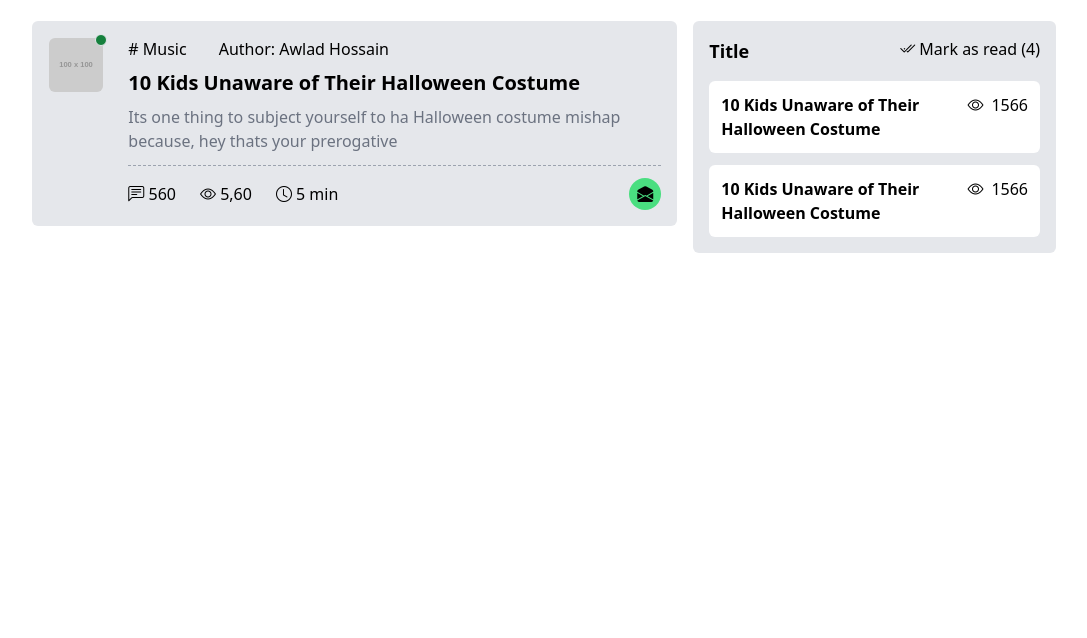
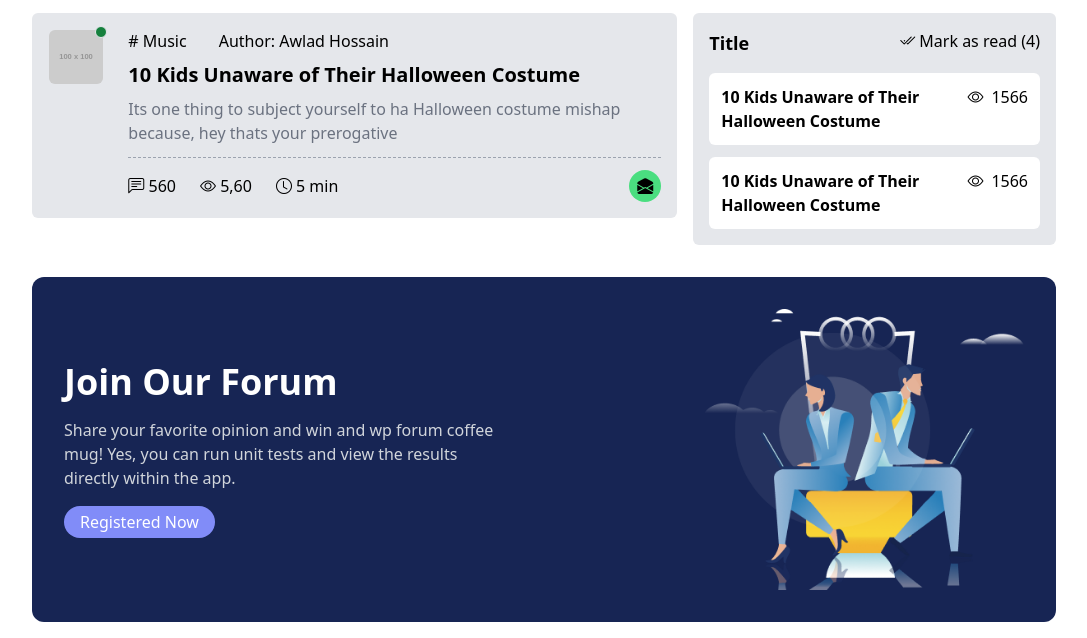
Before and after one commit to rahatfaruk/pha6-retro-forum, a plain HTML site: page index.html in a window 1280 px wide. Shown: the part 652-1290 px from the top of the page, without its empty margins (96-1183 px from the left). Before the commit the page ends 929 px from the top, so only its background shows below. Drawn offline with nearby package versions, Linux system fonts and the light colour scheme; placeholder pictures from the web are drawn by us.

Commit message:
join-forum sect added

```diff
--- a/index.html
+++ b/index.html
@@ -75,7 +75,7 @@
     </section>
 
     <!-- ## sect: discuss -->
-    <section class="p-6">
+    <section class="p-4">
       <div class="max-w-screen-lg mx-auto">
         <!-- ### section-header -->
         <div class="max-w-lg mx-auto mb-6 text-center">
@@ -156,6 +156,22 @@
         </div>
       </div>
     </section>
+
+    <!-- ## sect: join-forum -->
+    <section class="p-4">
+      <!-- container -->
+      <div class="flex flex-col justify-between items-center md:flex-row gap-8 md:gap-4 max-w-screen-lg mx-auto p-8 rounded-xl bg-blue-950">
+        <!-- info-col -->
+        <div class="space-y-4 max-w-md text-center md:text-left text-white">
+          <h2 class="text-4xl md:font-bold">Join Our Forum</h2>
+          <p class="text-gray-300">Share your favorite opinion and win and wp forum coffee mug! Yes, you can run unit tests and view the results directly within the app. </p>
+          <button class="inline-block px-4 py-1 bg-indigo-400 text-white rounded-2xl hover:bg-indigo-600">Registered Now</button>
+        </div>
+        <div class="w-1/2 md:w-1/3">
+          <img src="./images/joinforum.png" class="w-full" alt="">
+        </div>
+      </div>
+    </section>
   </main>
 
   <footer></footer>
```
